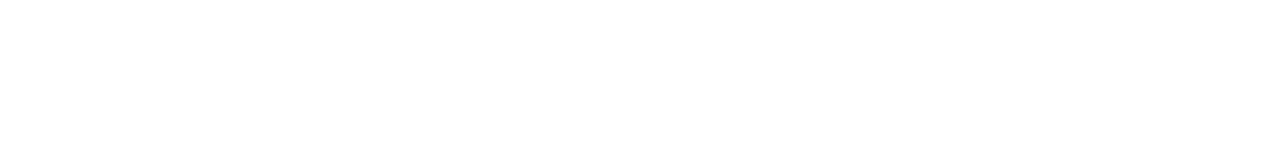
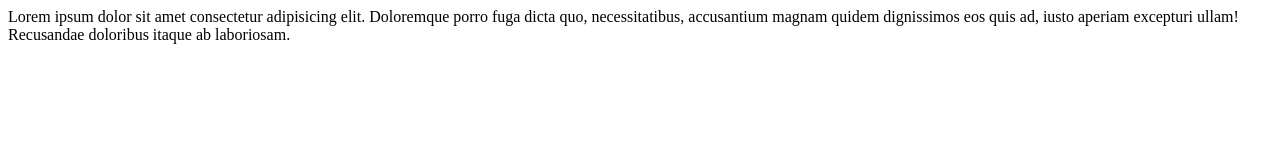
Before and after one commit to NearlyCharles/RandomColorGenerator, a plain HTML site: page index.html in a window 1280 px wide. Drawn offline with Linux system fonts and the light colour scheme.

Commit message:
added paragraph

```diff
--- a/index.html
+++ b/index.html
@@ -5,5 +5,10 @@
     <meta name="viewport" content="width=device-width, initial-scale=1.0" />
     <title>Document</title>
   </head>
-  <body></body>
+  <body>
+    Lorem ipsum dolor sit amet consectetur adipisicing elit. Doloremque porro
+    fuga dicta quo, necessitatibus, accusantium magnam quidem dignissimos eos
+    quis ad, iusto aperiam excepturi ullam! Recusandae doloribus itaque ab
+    laboriosam.
+  </body>
 </html>
```
